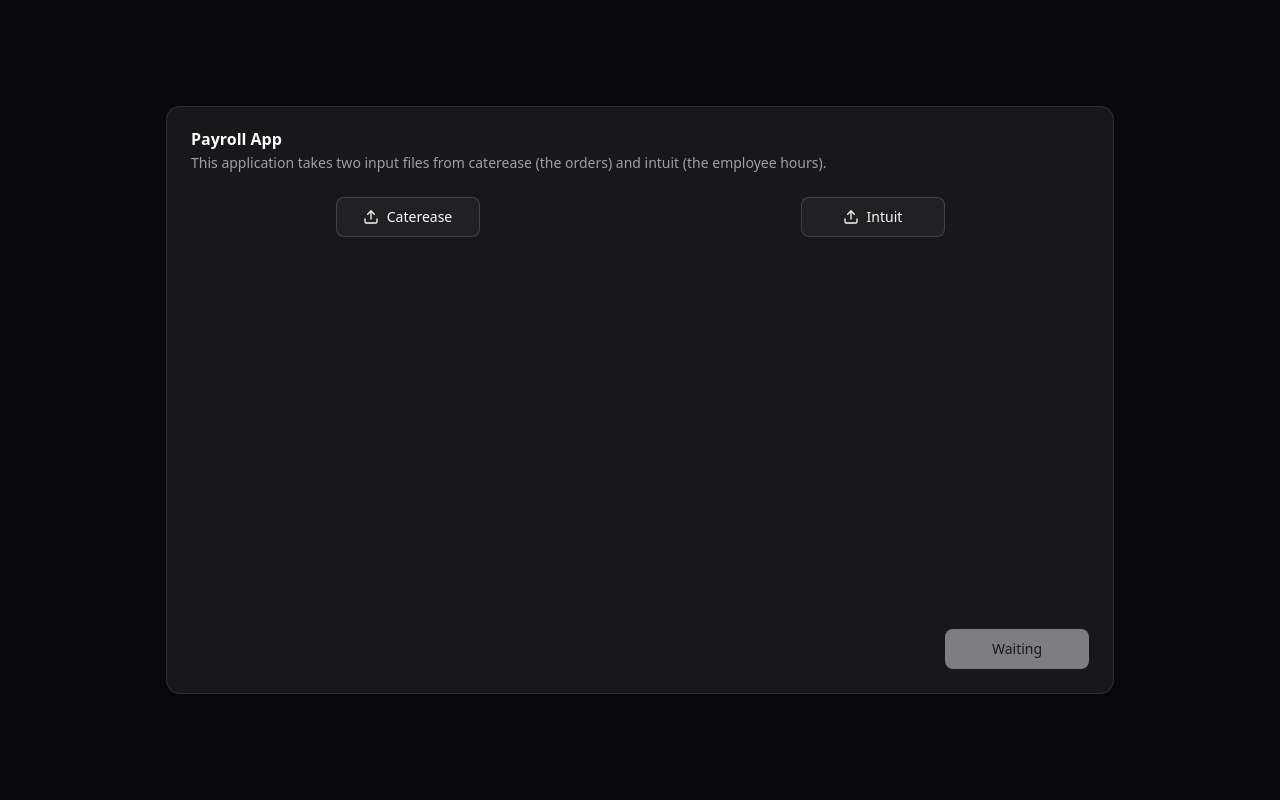
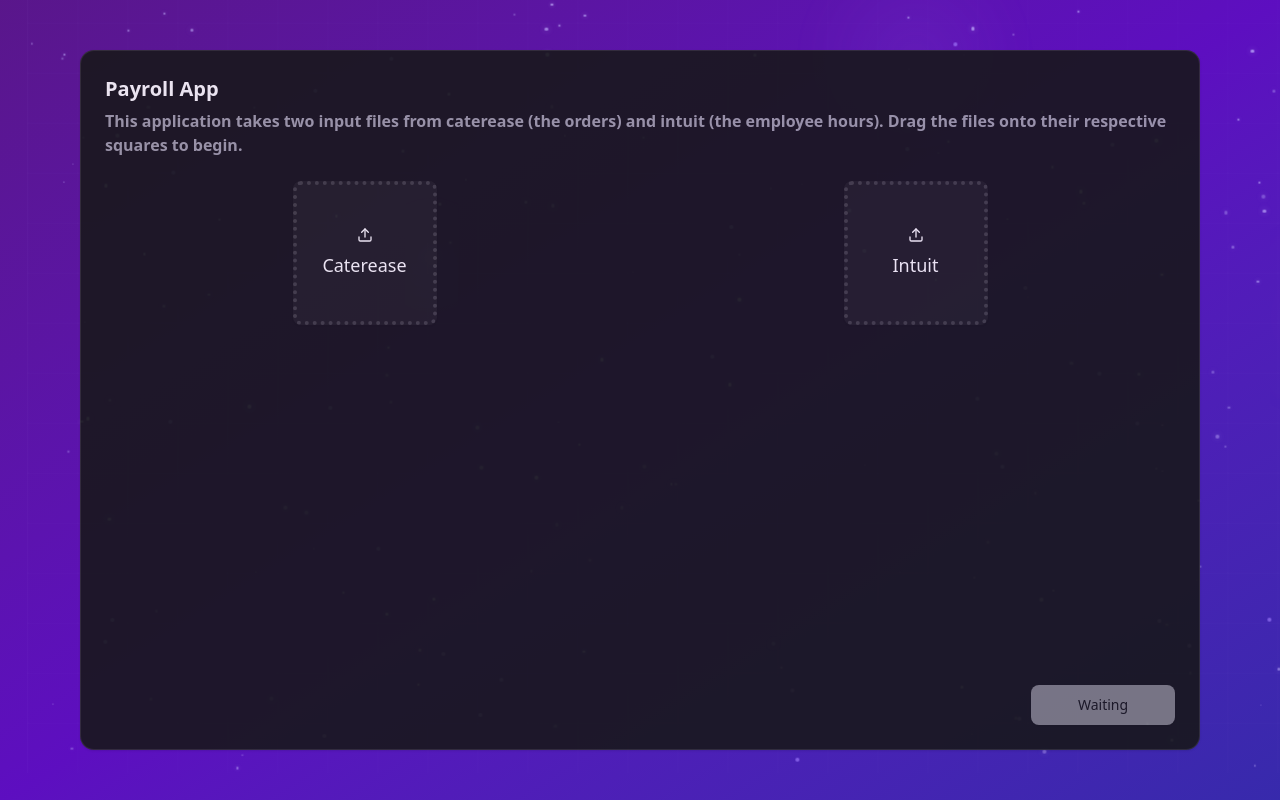
Before and after one commit to jlsnow301/payroll_app, a React (Vite) app: page / in a window 1280 px wide. Built offline with nearby package versions, Linux system fonts and the light colour scheme.

Commit message:
fixes #3

```diff
--- a/src/App.tsx
+++ b/src/App.tsx
@@ -8,7 +8,7 @@
   return (
     <QueryClientProvider client={queryClient}>
       <ThemeProvider defaultTheme="dark" storageKey="vite-ui-theme">
-        <main className="h-screen w-screen p-2 bg-background text-foreground flex">
+        <main className="h-screen w-screen text-foreground flex">
           <FileDropPage />
         </main>
       </ThemeProvider>
--- /dev/null
+++ b/src/features/file-drop/animated-bg.tsx
@@ -0,0 +1,129 @@
+type Star = {
+  id: number;
+  x: number;
+  y: number;
+  size: number;
+  animationDelay: number;
+  animationDuration: number;
+};
+
+function generateStars(count: number): Star[] {
+  return Array.from({ length: count }, (_, i) => {
+    return {
+      id: i,
+      x: Math.random() * 100,
+      y: Math.random() * 100,
+      size: Math.random() * 3 + 1,
+      animationDelay: Math.random() * 4,
+      animationDuration: Math.random() * 3 + 2,
+    } satisfies Star;
+  });
+}
+
+export function StarBg() {
+  const stars = generateStars(150);
+
+  return (
+    <>
+      {/* Animated Stars */}
+      <div
+        className="absolute inset-0 animate-pulse"
+        style={{
+          animation: "pulse 2s ease-in-out infinite, drift 20s linear infinite",
+          animationName: "pulse, drift",
+        }}
+      >
+        <style
+          dangerouslySetInnerHTML={{
+            __html: `
+            @keyframes drift {
+              from { transform: translate(0, 0); }
+              to { transform: translate(100px, -100px); }
+            }
+          `,
+          }}
+        />
+        {stars.map((star) => (
+          <div
+            key={star.id}
+            className="absolute animate-pulse"
+            style={{
+              left: `${star.x}%`,
+              top: `${star.y}%`,
+              animationDelay: `${star.animationDelay}s`,
+              animationDuration: `${star.animationDuration}s`,
+            }}
+          >
+            <div
+              className="bg-violet-300 rounded-full shadow-lg"
+              style={{
+                width: `${star.size}px`,
+                height: `${star.size}px`,
+                boxShadow: `0 0 ${star.size * 2}px rgba(196, 181, 253, 0.8)`,
+              }}
+            />
+          </div>
+        ))}
+      </div>
+
+      {/* Floating particles */}
+      <div
+        className="absolute inset-0"
+        style={{
+          animation: "drift 20s linear infinite",
+        }}
+      >
+        {Array.from({ length: 30 }).map((_, i) => (
+          <div
+            key={`particle-${i}`}
+            className="absolute w-1 h-1 bg-violet-400 rounded-full animate-bounce opacity-60"
+            style={{
+              left: `${Math.random() * 100}%`,
+              top: `${Math.random() * 100}%`,
+              animationDelay: `${Math.random() * 5}s`,
+              animationDuration: `${Math.random() * 4 + 3}s`,
+            }}
+          />
+        ))}
+      </div>
+
+      {/* Retro grid overlay */}
+      <div
+        className="absolute inset-0 opacity-10"
+        style={{
+          backgroundImage: `
+            linear-gradient(rgba(196, 181, 253, 0.3) 1px, transparent 1px),
+            linear-gradient(90deg, rgba(196, 181, 253, 0.3) 1px, transparent 1px)
+          `,
+          backgroundSize: "50px 50px",
+          animation: "drift 20s linear infinite",
+        }}
+      />
+
+      {/* Animated glow effects */}
+      <div
+        className="absolute inset-0"
+        style={{
+          animation: "drift 20s linear infinite",
+        }}
+      >
+        {Array.from({ length: 8 }).map((_, i) => (
+          <div
+            key={`glow-${i}`}
+            className="absolute rounded-full opacity-20 animate-ping"
+            style={{
+              left: `${Math.random() * 100}%`,
+              top: `${Math.random() * 100}%`,
+              width: `${Math.random() * 200 + 50}px`,
+              height: `${Math.random() * 200 + 50}px`,
+              background:
+                "radial-gradient(circle, rgba(196, 181, 253, 0.4) 0%, transparent 70%)",
+              animationDelay: `${Math.random() * 6}s`,
+              animationDuration: `${Math.random() * 4 + 4}s`,
+            }}
+          />
+        ))}
+      </div>
+    </>
+  );
+}
--- /dev/null
+++ b/src/features/file-drop/card.tsx
@@ -0,0 +1,89 @@
+import { Button } from "@/components/ui/button";
+import {
+  Card,
+  CardContent,
+  CardDescription,
+  CardFooter,
+  CardHeader,
+  CardTitle,
+} from "@/components/ui/card";
+import { CircleAlert, CircleCheck } from "lucide-react";
+import { useState } from "react";
+import {
+  useCatereaseMutation,
+  useIntuitMutation,
+  useSubmitMutation,
+} from "./api";
+import { green500, red500 } from "./constants";
+import { FileDropButton } from "./file-drop-button";
+
+export function FileDropCard() {
+  const submitMut = useSubmitMutation();
+  const [hasCaterease, setHasCaterease] = useState(false);
+  const [hasIntuit, setHasIntuit] = useState(false);
+
+  const ready = hasCaterease && hasIntuit;
+
+  function handleSubmit(): void {
+    submitMut.mutate();
+
+    setHasCaterease(false);
+    setHasIntuit(false);
+
+    setTimeout(() => {
+      submitMut.reset();
+    }, 3000);
+  }
+
+  return (
+    <Card className="w-7/8 h-7/8 z-10 opacity-90">
+      <CardHeader>
+        <CardTitle className="text-xl">Payroll App</CardTitle>
+        <CardDescription className="opacity-100 text-md font-bold">
+          This application takes two input files from caterease (the orders) and
+          intuit (the employee hours). Drag the files onto their respective
+          squares to begin.
+        </CardDescription>
+      </CardHeader>
+      <CardContent className="h-full">
+        <div className="flex gap-8 flex-1 justify-around items-center">
+          <FileDropButton
+            mutation={useCatereaseMutation}
+            title="Caterease"
+            state={hasCaterease}
+            setter={setHasCaterease}
+          />
+          <FileDropButton
+            mutation={useIntuitMutation}
+            title="Intuit"
+            state={hasIntuit}
+            setter={setHasIntuit}
+          />
+        </div>
+      </CardContent>
+      <CardFooter className="flex-row-reverse gap-2">
+        <Button
+          disabled={!ready}
+          onClick={handleSubmit}
+          className="w-36"
+          size="lg"
+        >
+          {submitMut.isSuccess ? "Done" : ready ? "Submit" : "Waiting"}
+        </Button>
+        {submitMut.isSuccess && (
+          <CircleCheck
+            color={green500}
+            className="animate-vanishing"
+          />
+        )}
+        {submitMut.isError && (
+          <CircleAlert
+            color={red500}
+            className="fade-in"
+          />
+        )}
+        {submitMut.isError && <CircleAlert color={red500} />}
+      </CardFooter>
+    </Card>
+  );
+}
--- a/src/features/file-drop/file-drop-button.tsx
+++ b/src/features/file-drop/file-drop-button.tsx
@@ -47,7 +47,7 @@
         ref={ref}
         variant="outline"
         size="lg"
-        className="w-36"
+        className="h-36 w-36 text-lg flex-col select-none border-4 border-dotted hover:dark:border-yellow-400"
       >
         {icon} {title}
       </Button>
--- a/src/features/file-drop/index.tsx
+++ b/src/features/file-drop/index.tsx
@@ -1,87 +1,14 @@
-import { Button } from "@/components/ui/button";
-import {
-  Card,
-  CardContent,
-  CardDescription,
-  CardFooter,
-  CardHeader,
-  CardTitle,
-} from "@/components/ui/card";
-import { CircleAlert, CircleCheck } from "lucide-react";
-import { useState } from "react";
-import {
-  useCatereaseMutation,
-  useIntuitMutation,
-  useSubmitMutation,
-} from "./api";
-import { green500, red500 } from "./constants";
-import { FileDropButton } from "./file-drop-button";
+import { StarBg } from "./animated-bg";
+import { FileDropCard } from "./card";
 
 export function FileDropPage() {
-  const submitMut = useSubmitMutation();
-  const [hasCaterease, setHasCaterease] = useState(false);
-  const [hasIntuit, setHasIntuit] = useState(false);
-
-  const ready = hasCaterease && hasIntuit;
-
-  function handleSubmit(): void {
-    submitMut.mutate();
-
-    setHasCaterease(false);
-    setHasIntuit(false);
-
-    setTimeout(() => {
-      submitMut.reset();
-    }, 3000);
-  }
-
   return (
-    <div className="flex-1 flex items-center justify-center">
-      <Card className="w-3/4 h-3/4">
-        <CardHeader>
-          <CardTitle>Payroll App</CardTitle>
-          <CardDescription>
-            This application takes two input files from caterease (the orders)
-            and intuit (the employee hours).
-          </CardDescription>
-        </CardHeader>
-        <CardContent className="h-full">
-          <div className="flex gap-8 flex-1 justify-around items-center">
-            <FileDropButton
-              mutation={useCatereaseMutation}
-              title="Caterease"
-              state={hasCaterease}
-              setter={setHasCaterease}
-            />
-            <FileDropButton
-              mutation={useIntuitMutation}
-              title="Intuit"
-              state={hasIntuit}
-              setter={setHasIntuit}
-            />
-          </div>
-        </CardContent>
-        <CardFooter className="flex-row-reverse gap-2">
-          <Button
-            disabled={!ready}
-            onClick={handleSubmit}
-            className="w-36"
-            size="lg"
-          >
-            {submitMut.isSuccess ? "Done" : ready ? "Submit" : "Waiting"}
-          </Button>
-          {submitMut.isSuccess && (
-            <CircleCheck
-              color={green500}
-              className="animate-vanishing"
-            />
-          )}
-          {submitMut.isError && (
-            <CircleAlert color={red500} className="fade-in" />
-          )}
-          {submitMut.isError && <CircleAlert color={red500} />}
-        </CardFooter>
-      </Card>
+    <div className="
+      flex flex-1 justify-center items-center
+      bg-gradient-to-br from-purple-900 via-violet-800 to-indigo-800
+      relative overflow-hidden">
+      <StarBg />
+      <FileDropCard />
     </div>
   );
 }
```
Also changed, not shown: src/features/file-drop/star-bg.tsx (added), 1 other file (tests, documents, lock files or other folders).
